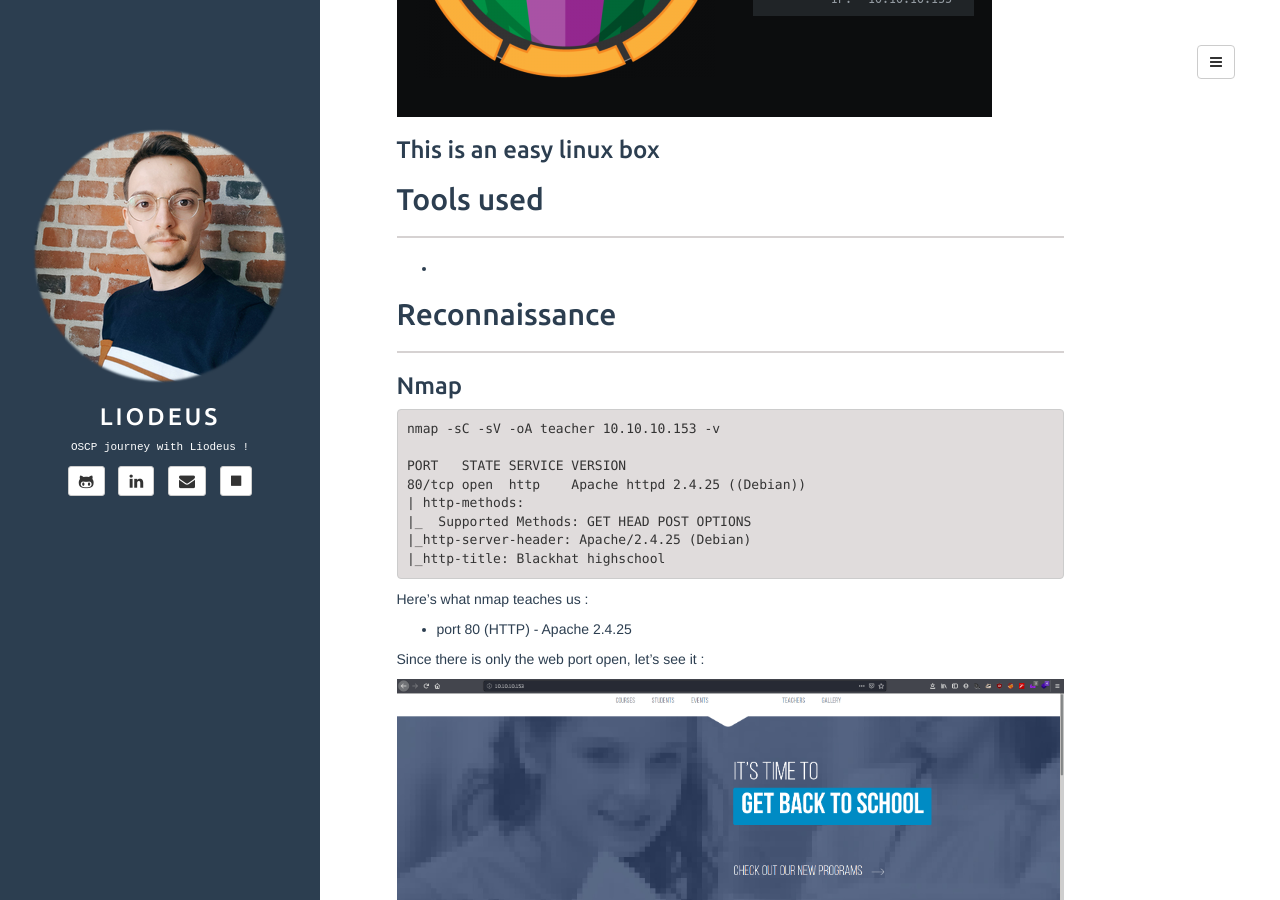
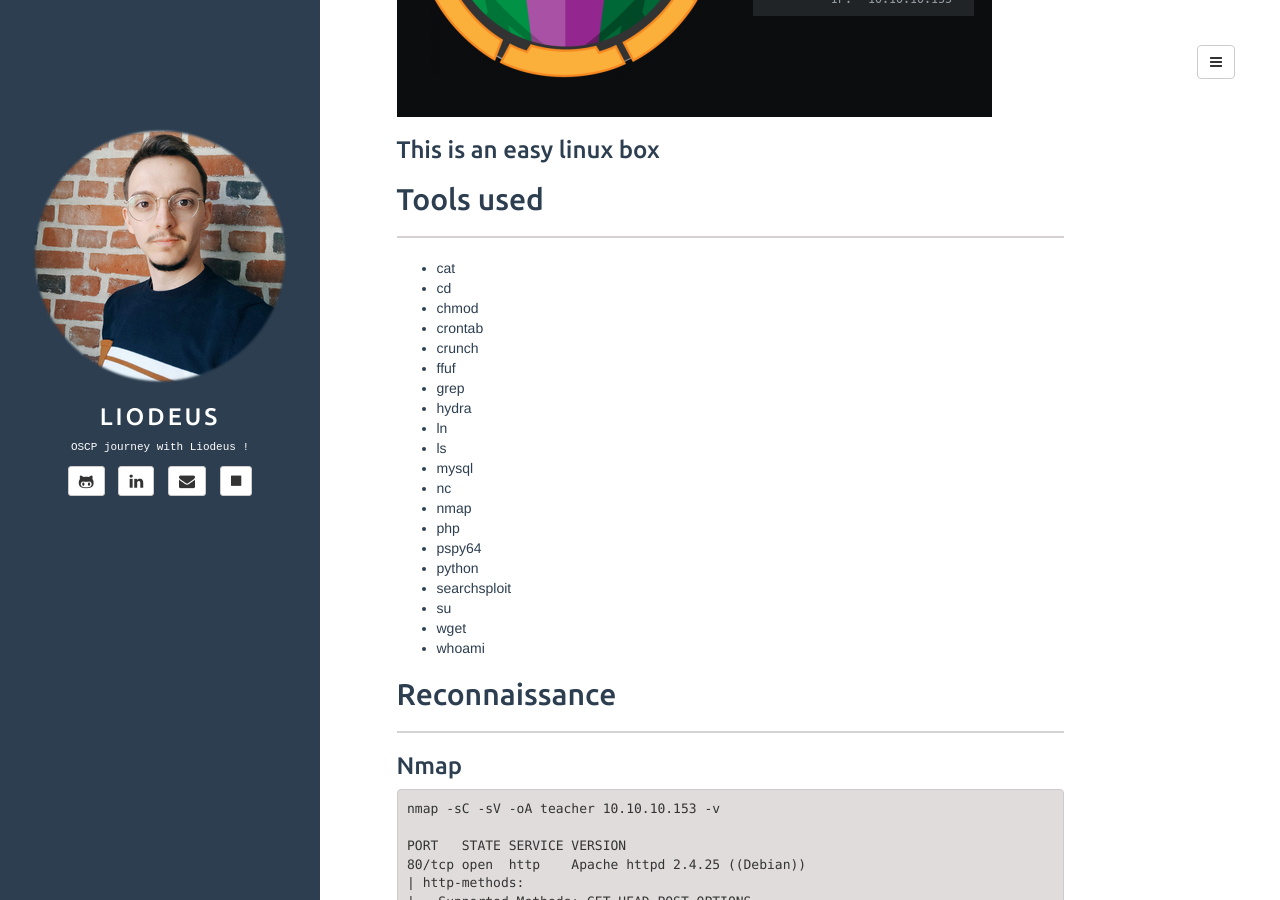
Before and after one commit to Liodeus/liodeus.github.io, a Jekyll site: the page built from _posts/2020-08-09-teacher.md, in a window 1280 px wide and 900 px high, scrolled down 421 px. Built offline with Jekyll 4.4.1, drawn with Linux system fonts in a browser that asks for light colours.

Commit message:
Add files via upload

```diff
--- a/_posts/2020-08-09-teacher.md
+++ b/_posts/2020-08-09-teacher.md
@@ -13,7 +13,26 @@ description: "Teacher write-up"
 
 ------
 
--
+- cat
+- cd
+- chmod
+- crontab
+- crunch
+- ffuf
+- grep
+- hydra
+- ln
+- ls
+- mysql
+- nc
+- nmap
+- php
+- pspy64
+- python
+- searchsploit
+- su
+- wget
+- whoami
 
 
 ## Reconnaissance
```
